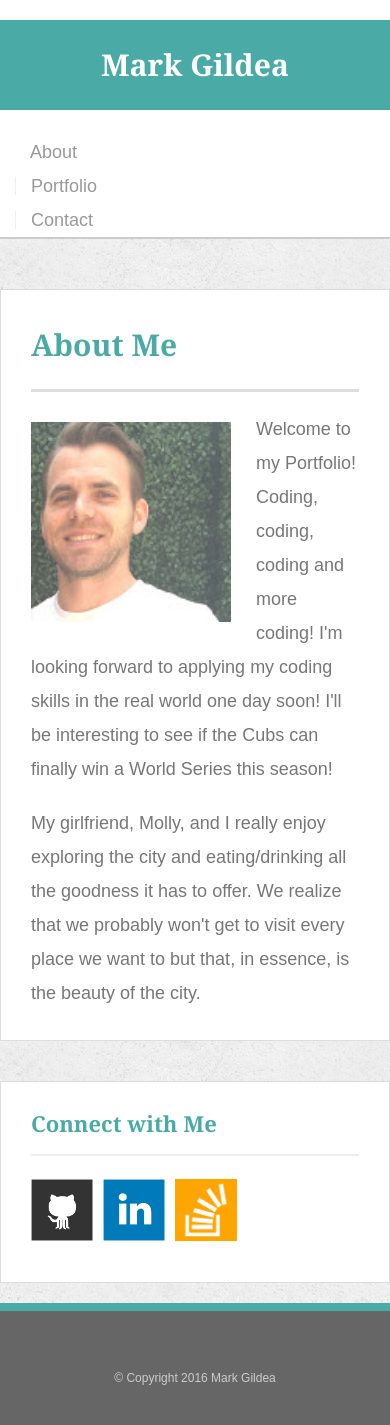
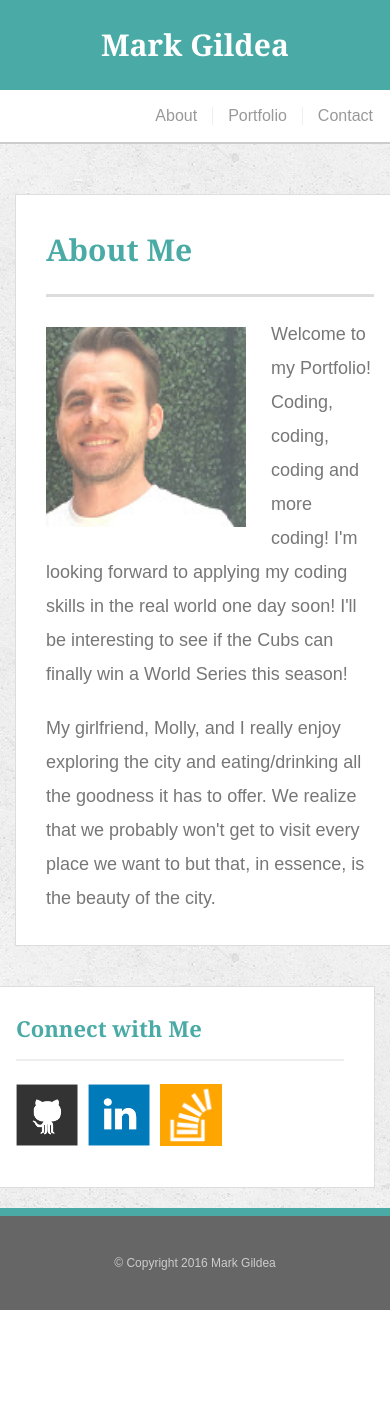
Before and after one commit to markwGildea/Responsive-Portfolio, a PHP site: page /index.php in a window 390 px wide. After the commit the page ends 1310 px from the top, so only its background shows below. Run offline with PHP 8.4, Linux system fonts and the light colour scheme.

Commit message:
finalizing

```diff
--- a/assets/css/style.css
+++ b/assets/css/style.css
@@ -218,18 +218,17 @@ input[type=submit] {
 
 	#main-container,
 	.container {
-			width: 100%;
-
+		width: 100%;
+		max-width: 980px;
 	}
 	.main-section,
 	.sidebar {
-			width: 100%;
-			max-width: 980px;
+		width: 100%;
+		max-width: 980px;
 	}
 	.sidebar {
-
+		max-width: none;
 	}
-
 }
 
 @media screen and (max-width: 768px) {
@@ -246,7 +245,6 @@ input[type=submit] {
 	.sidebar {
 
 	}
-
 }
 
 @media screen and (max-width: 640px) {
@@ -254,29 +252,37 @@ input[type=submit] {
 	#masthead {
 		position: static;
 		width: 100%;
-
 	}
 	#logo {
-		width: 100%;
-	}
-	nav,
-	nav a,
-	nav a:first-child {
 		width: 100%;
 	}
 	#main-container,
 	.container {
 		width: 100%;
 		max-width: 640px;
-		padding-top: 20px;
+
 	}
 	.main-section,
 	.sidebar {
 		width: 100%;
 		max-width: none;
+		margin-left: 15px;
+		margin-right: 15px;
 	}
 	.sidebar {
 		margin-top: 0px;
+
 	}
-
+	#main-container {
+		padding-top: 20px;
+	}
+	nav {
+		margin-top: 0px;
+		padding: 17px;
+		text-align: center;
+		font-size: 16px;
+	}
+	nav a {
+		float: left;
+	}
 }
```
